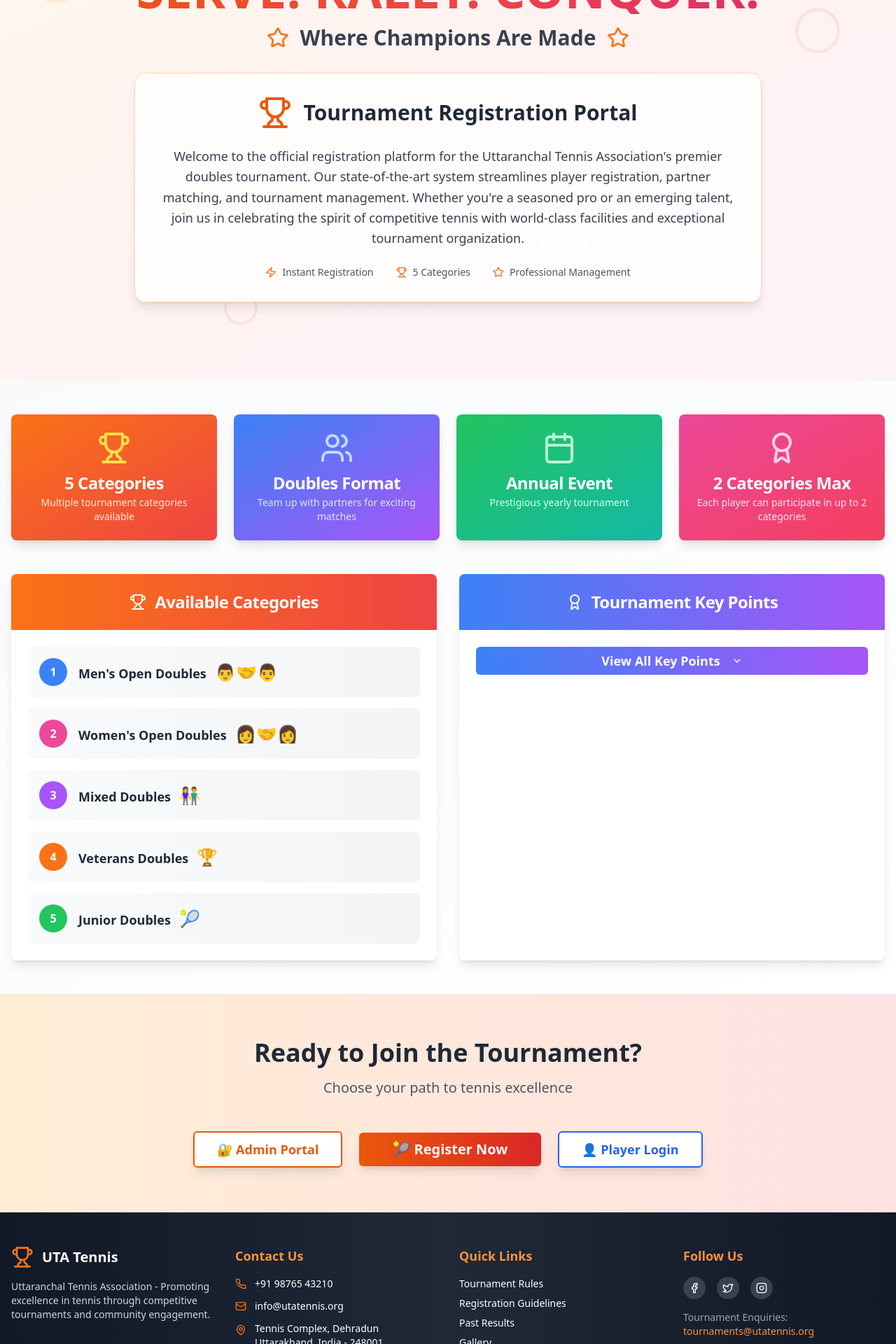
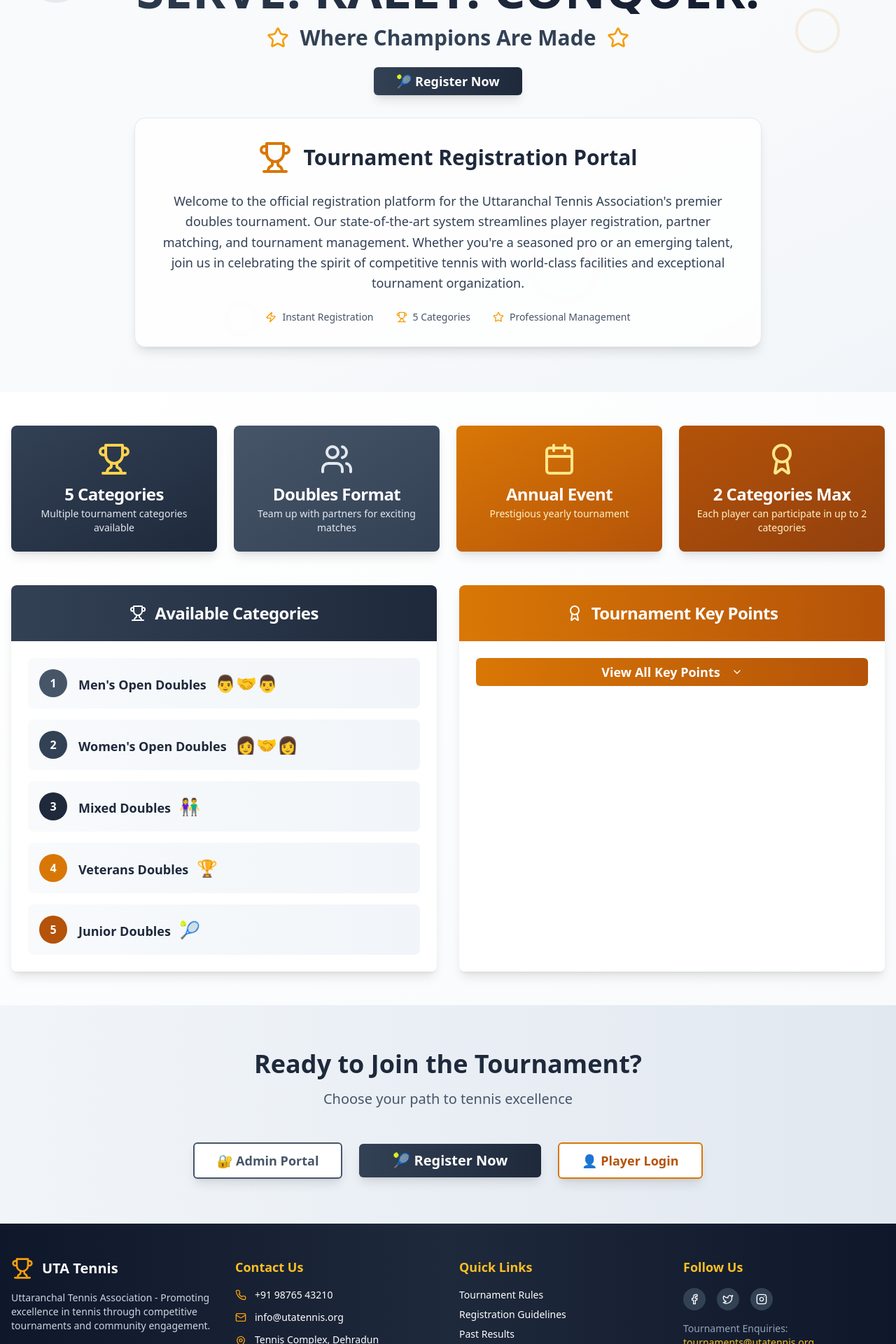
Before and after one commit to pranav22-stack/utta-tennis-rally-hub, a React (Vite) app: page / in a window 1280 px wide. Shown: the part 180-2100 px from the top of the page at 70% size. Built offline with nearby package versions, Linux system fonts and the light colour scheme.

Commit message:
Refactor UI and Navigation
- Reduced color usage, implemented a consistent theme.
- Added a "Register Now" button to the HeroSection.
- Updated navigation: "Tournaments" links to categories, "Home" to top, "Help" to bottom.

```diff
--- a/src/components/Footer.tsx
+++ b/src/components/Footer.tsx
@@ -3,16 +3,16 @@ import { Phone, Mail, MapPin, Trophy, Facebook, Twitter, Instagram } from "lucid
 
 export const Footer = () => {
   return (
-    <footer className="bg-gradient-to-r from-gray-900 via-gray-800 to-gray-900 text-white">
+    <footer id="footer-section" className="bg-gradient-to-r from-slate-900 via-slate-800 to-slate-900 text-white">
       <div className="container mx-auto px-4 py-12">
         <div className="grid md:grid-cols-4 gap-8">
           {/* Organization Info */}
           <div className="space-y-4">
             <div className="flex items-center space-x-3">
-              <Trophy className="h-8 w-8 text-orange-500" />
+              <Trophy className="h-8 w-8 text-amber-500" />
               <h3 className="text-xl font-bold">UTA Tennis</h3>
             </div>
-            <p className="text-gray-300 text-sm">
+            <p className="text-slate-300 text-sm">
               Uttaranchal Tennis Association - Promoting excellence in tennis through
               competitive tournaments and community engagement.
             </p>
@@ -20,18 +20,18 @@ export const Footer = () => {
 
           {/* Contact Info */}
           <div className="space-y-4">
-            <h4 className="text-lg font-semibold text-orange-400">Contact Us</h4>
+            <h4 className="text-lg font-semibold text-amber-400">Contact Us</h4>
             <div className="space-y-3 text-sm">
               <div className="flex items-center space-x-3">
-                <Phone className="h-4 w-4 text-orange-500" />
+                <Phone className="h-4 w-4 text-amber-500" />
                 <span>+91 98765 43210</span>
               </div>
               <div className="flex items-center space-x-3">
-                <Mail className="h-4 w-4 text-orange-500" />
+                <Mail className="h-4 w-4 text-amber-500" />
                 <span>info@utatennis.org</span>
               </div>
               <div className="flex items-start space-x-3">
-                <MapPin className="h-4 w-4 text-orange-500 mt-1" />
+                <MapPin className="h-4 w-4 text-amber-500 mt-1" />
                 <span>Tennis Complex, Dehradun<br />Uttarakhand, India - 248001</span>
               </div>
             </div>
@@ -39,38 +39,38 @@ export const Footer = () => {
 
           {/* Quick Links */}
           <div className="space-y-4">
-            <h4 className="text-lg font-semibold text-orange-400">Quick Links</h4>
+            <h4 className="text-lg font-semibold text-amber-400">Quick Links</h4>
             <div className="space-y-2 text-sm">
-              <a href="#" className="block hover:text-orange-400 transition-colors">Tournament Rules</a>
-              <a href="#" className="block hover:text-orange-400 transition-colors">Registration Guidelines</a>
-              <a href="#" className="block hover:text-orange-400 transition-colors">Past Results</a>
-              <a href="#" className="block hover:text-orange-400 transition-colors">Gallery</a>
+              <a href="#" className="block hover:text-amber-400 transition-colors">Tournament Rules</a>
+              <a href="#" className="block hover:text-amber-400 transition-colors">Registration Guidelines</a>
+              <a href="#" className="block hover:text-amber-400 transition-colors">Past Results</a>
+              <a href="#" className="block hover:text-amber-400 transition-colors">Gallery</a>
             </div>
           </div>
 
           {/* Social Media */}
           <div className="space-y-4">
-            <h4 className="text-lg font-semibold text-orange-400">Follow Us</h4>
+            <h4 className="text-lg font-semibold text-amber-400">Follow Us</h4>
             <div className="flex space-x-4">
-              <a href="#" className="p-2 bg-gray-700 rounded-full hover:bg-orange-600 transition-colors">
+              <a href="#" className="p-2 bg-slate-700 rounded-full hover:bg-amber-600 transition-colors">
                 <Facebook className="h-4 w-4" />
               </a>
-              <a href="#" className="p-2 bg-gray-700 rounded-full hover:bg-orange-600 transition-colors">
+              <a href="#" className="p-2 bg-slate-700 rounded-full hover:bg-amber-600 transition-colors">
                 <Twitter className="h-4 w-4" />
               </a>
-              <a href="#" className="p-2 bg-gray-700 rounded-full hover:bg-orange-600 transition-colors">
+              <a href="#" className="p-2 bg-slate-700 rounded-full hover:bg-amber-600 transition-colors">
                 <Instagram className="h-4 w-4" />
               </a>
             </div>
-            <div className="text-sm text-gray-400">
+            <div className="text-sm text-slate-400">
               <p>Tournament Enquiries:</p>
-              <p className="text-orange-400">tournaments@utatennis.org</p>
+              <p className="text-amber-400">tournaments@utatennis.org</p>
             </div>
           </div>
         </div>
 
         {/* Bottom Bar */}
-        <div className="border-t border-gray-700 mt-8 pt-8 text-center text-sm text-gray-400">
+        <div className="border-t border-slate-700 mt-8 pt-8 text-center text-sm text-slate-400">
           <p>&copy; 2024 Uttaranchal Tennis Association. All rights reserved.</p>
         </div>
       </div>
--- a/src/components/HeroSection.tsx
+++ b/src/components/HeroSection.tsx
@@ -1,55 +1,70 @@
 
 import { Trophy, Star, Zap } from "lucide-react";
+import { Button } from "@/components/ui/button";
 
-export const HeroSection = () => {
+interface HeroSectionProps {
+  onRegisterClick: () => void;
+}
+
+export const HeroSection = ({ onRegisterClick }: HeroSectionProps) => {
   return (
-    <div className="relative bg-gradient-to-br from-orange-50 via-red-50 to-pink-50 py-16 overflow-hidden">
+    <div className="relative bg-gradient-to-br from-slate-50 via-gray-50 to-slate-100 py-16 overflow-hidden">
       {/* Background Pattern */}
       <div className="absolute inset-0 opacity-10">
-        <div className="absolute top-10 left-10 w-20 h-20 border-4 border-orange-500 rounded-full"></div>
-        <div className="absolute top-32 right-20 w-16 h-16 border-4 border-red-500 rounded-full"></div>
-        <div className="absolute bottom-20 left-1/4 w-12 h-12 border-4 border-pink-500 rounded-full"></div>
-        <div className="absolute bottom-32 right-1/3 w-24 h-24 border-4 border-orange-400 rounded-full"></div>
+        <div className="absolute top-10 left-10 w-20 h-20 border-4 border-slate-600 rounded-full"></div>
+        <div className="absolute top-32 right-20 w-16 h-16 border-4 border-amber-600 rounded-full"></div>
+        <div className="absolute bottom-20 left-1/4 w-12 h-12 border-4 border-slate-500 rounded-full"></div>
+        <div className="absolute bottom-32 right-1/3 w-24 h-24 border-4 border-amber-500 rounded-full"></div>
       </div>
 
       <div className="container mx-auto px-4 text-center relative z-10">
         {/* Catchy Tennis Phrase */}
         <div className="mb-8">
-          <h1 className="text-5xl md:text-7xl font-extrabold bg-gradient-to-r from-orange-600 via-red-500 to-pink-600 bg-clip-text text-transparent mb-4">
+          <h1 className="text-5xl md:text-7xl font-extrabold bg-gradient-to-r from-slate-700 via-slate-800 to-slate-900 bg-clip-text text-transparent mb-4">
             SERVE. RALLY. CONQUER.
           </h1>
-          <div className="flex items-center justify-center space-x-4 text-2xl md:text-3xl text-gray-700">
-            <Star className="h-8 w-8 text-orange-500" />
+          <div className="flex items-center justify-center space-x-4 text-2xl md:text-3xl text-slate-700 mb-6">
+            <Star className="h-8 w-8 text-amber-500" />
             <span className="font-bold">Where Champions Are Made</span>
-            <Star className="h-8 w-8 text-orange-500" />
+            <Star className="h-8 w-8 text-amber-500" />
+          </div>
+
+          {/* Register Button After Phrase */}
+          <div className="mb-8">
+            <Button
+              onClick={onRegisterClick}
+              className="px-8 py-4 text-lg bg-gradient-to-r from-slate-700 to-slate-800 hover:from-slate-800 hover:to-slate-900 text-white shadow-lg hover:shadow-xl transition-all duration-300 font-bold transform hover:scale-105"
+            >
+              🎾 Register Now
+            </Button>
           </div>
         </div>
 
         {/* Website Description */}
-        <div className="max-w-4xl mx-auto mb-12">
-          <div className="bg-white/80 backdrop-blur-sm rounded-2xl p-8 shadow-lg border border-orange-200">
+        <div className="max-w-4xl mx-auto">
+          <div className="bg-white/80 backdrop-blur-sm rounded-2xl p-8 shadow-lg border border-slate-200">
             <div className="flex items-center justify-center mb-6">
-              <Trophy className="h-12 w-12 text-orange-600 mr-4" />
-              <h2 className="text-3xl font-bold text-gray-800">Tournament Registration Portal</h2>
+              <Trophy className="h-12 w-12 text-amber-600 mr-4" />
+              <h2 className="text-3xl font-bold text-slate-800">Tournament Registration Portal</h2>
             </div>
-            <p className="text-lg text-gray-700 leading-relaxed">
+            <p className="text-lg text-slate-700 leading-relaxed">
               Welcome to the official registration platform for the Uttaranchal Tennis Association's
               premier doubles tournament. Our state-of-the-art system streamlines player registration,
               partner matching, and tournament management. Whether you're a seasoned pro or an emerging
               talent, join us in celebrating the spirit of competitive tennis with world-class facilities
               and exceptional tournament organization.
             </p>
-            <div className="flex items-center justify-center mt-6 space-x-8 text-sm text-gray-600">
+            <div className="flex items-center justify-center mt-6 space-x-8 text-sm text-slate-600">
               <div className="flex items-center">
-                <Zap className="h-4 w-4 text-orange-500 mr-2" />
+                <Zap className="h-4 w-4 text-amber-500 mr-2" />
                 <span>Instant Registration</span>
               </div>
               <div className="flex items-center">
-                <Trophy className="h-4 w-4 text-orange-500 mr-2" />
+                <Trophy className="h-4 w-4 text-amber-500 mr-2" />
                 <span>5 Categories</span>
               </div>
               <div className="flex items-center">
-                <Star className="h-4 w-4 text-orange-500 mr-2" />
+                <Star className="h-4 w-4 text-amber-500 mr-2" />
                 <span>Professional Management</span>
               </div>
             </div>
--- a/src/components/TournamentInfo.tsx
+++ b/src/components/TournamentInfo.tsx
@@ -8,11 +8,11 @@ export const TournamentInfo = () => {
   const [showKeyPoints, setShowKeyPoints] = useState(false);
 
   const categories = [
-    { name: "Men's Open Doubles", icon: "👨‍🤝‍👨", color: "bg-blue-500" },
-    { name: "Women's Open Doubles", icon: "👩‍🤝‍👩", color: "bg-pink-500" },
-    { name: "Mixed Doubles", icon: "👫", color: "bg-purple-500" },
-    { name: "Veterans Doubles", icon: "🏆", color: "bg-orange-500" },
-    { name: "Junior Doubles", icon: "🎾", color: "bg-green-500" },
+    { name: "Men's Open Doubles", icon: "👨‍🤝‍👨", color: "bg-slate-600" },
+    { name: "Women's Open Doubles", icon: "👩‍🤝‍👩", color: "bg-slate-700" },
+    { name: "Mixed Doubles", icon: "👫", color: "bg-slate-800" },
+    { name: "Veterans Doubles", icon: "🏆", color: "bg-amber-600" },
+    { name: "Junior Doubles", icon: "🎾", color: "bg-amber-700" },
   ];
 
   const keyPoints = [
@@ -41,39 +41,39 @@ export const TournamentInfo = () => {
   ];
 
   return (
-    <div className="py-12 bg-gradient-to-br from-gray-50 to-white">
+    <div id="tournaments-section" className="py-12 bg-gradient-to-br from-white to-slate-50">
       <div className="container mx-auto px-4">
         {/* Tournament Features */}
         <div className="grid md:grid-cols-2 lg:grid-cols-4 gap-6 mb-12">
-          <Card className="bg-gradient-to-br from-orange-500 to-red-500 text-white border-0 shadow-lg hover:shadow-xl transition-shadow">
+          <Card className="bg-gradient-to-br from-slate-700 to-slate-800 text-white border-0 shadow-lg hover:shadow-xl transition-shadow">
             <CardHeader className="text-center">
-              <Trophy className="h-12 w-12 mx-auto mb-2 text-yellow-300" />
+              <Trophy className="h-12 w-12 mx-auto mb-2 text-amber-300" />
               <CardTitle className="text-white">5 Categories</CardTitle>
-              <CardDescription className="text-orange-100">Multiple tournament categories available</CardDescription>
+              <CardDescription className="text-slate-200">Multiple tournament categories available</CardDescription>
             </CardHeader>
           </Card>
 
-          <Card className="bg-gradient-to-br from-blue-500 to-purple-500 text-white border-0 shadow-lg hover:shadow-xl transition-shadow">
+          <Card className="bg-gradient-to-br from-slate-600 to-slate-700 text-white border-0 shadow-lg hover:shadow-xl transition-shadow">
             <CardHeader className="text-center">
-              <Users className="h-12 w-12 mx-auto mb-2 text-blue-200" />
+              <Users className="h-12 w-12 mx-auto mb-2 text-slate-200" />
               <CardTitle className="text-white">Doubles Format</CardTitle>
-              <CardDescription className="text-blue-100">Team up with partners for exciting matches</CardDescription>
+              <CardDescription className="text-slate-200">Team up with partners for exciting matches</CardDescription>
             </CardHeader>
           </Card>
 
-          <Card className="bg-gradient-to-br from-green-500 to-teal-500 text-white border-0 shadow-lg hover:shadow-xl transition-shadow">
+          <Card className="bg-gradient-to-br from-amber-600 to-amber-700 text-white border-0 shadow-lg hover:shadow-xl transition-shadow">
             <CardHeader className="text-center">
-              <Calendar className="h-12 w-12 mx-auto mb-2 text-green-200" />
+              <Calendar className="h-12 w-12 mx-auto mb-2 text-amber-200" />
               <CardTitle className="text-white">Annual Event</CardTitle>
-              <CardDescription className="text-green-100">Prestigious yearly tournament</CardDescription>
+              <CardDescription className="text-amber-100">Prestigious yearly tournament</CardDescription>
             </CardHeader>
           </Card>
 
-          <Card className="bg-gradient-to-br from-pink-500 to-rose-500 text-white border-0 shadow-lg hover:shadow-xl transition-shadow">
+          <Card className="bg-gradient-to-br from-amber-700 to-amber-800 text-white border-0 shadow-lg hover:shadow-xl transition-shadow">
             <CardHeader className="text-center">
-              <Award className="h-12 w-12 mx-auto mb-2 text-pink-200" />
+              <Award className="h-12 w-12 mx-auto mb-2 text-amber-200" />
               <CardTitle className="text-white">2 Categories Max</CardTitle>
-              <CardDescription className="text-pink-100">Each player can participate in up to 2 categories</CardDescription>
+              <CardDescription className="text-amber-100">Each player can participate in up to 2 categories</CardDescription>
             </CardHeader>
           </Card>
         </div>
@@ -81,7 +81,7 @@ export const TournamentInfo = () => {
         <div className="grid md:grid-cols-2 gap-8">
           {/* Available Categories */}
           <Card className="shadow-lg border-0 bg-white">
-            <CardHeader className="bg-gradient-to-r from-orange-500 to-red-500 text-white rounded-t-lg">
+            <CardHeader className="bg-gradient-to-r from-slate-700 to-slate-800 text-white rounded-t-lg">
               <CardTitle className="text-2xl text-center flex items-center justify-center">
                 <Trophy className="mr-3" />
                 Available Categories
@@ -90,12 +90,12 @@ export const TournamentInfo = () => {
             <CardContent className="p-6">
               <div className="space-y-4">
                 {categories.map((category, index) => (
-                  <div key={index} className="flex items-center p-4 rounded-lg bg-gradient-to-r from-gray-50 to-gray-100 hover:from-orange-50 hover:to-red-50 transition-colors">
+                  <div key={index} className="flex items-center p-4 rounded-lg bg-gradient-to-r from-slate-50 to-slate-100 hover:from-slate-100 hover:to-slate-200 transition-colors">
                     <div className={`w-10 h-10 rounded-full ${category.color} flex items-center justify-center text-white font-bold mr-4`}>
                       {index + 1}
                     </div>
                     <div className="flex-1">
-                      <span className="text-lg font-semibold text-gray-800">{category.name}</span>
+                      <span className="text-lg font-semibold text-slate-800">{category.name}</span>
                       <span className="ml-3 text-2xl">{category.icon}</span>
                     </div>
                   </div>
@@ -106,7 +106,7 @@ export const TournamentInfo = () => {
 
           {/* Key Points Dropdown */}
           <Card className="shadow-lg border-0 bg-white">
-            <CardHeader className="bg-gradient-to-r from-blue-500 to-purple-500 text-white rounded-t-lg">
+            <CardHeader className="bg-gradient-to-r from-amber-600 to-amber-700 text-white rounded-t-lg">
               <CardTitle className="text-2xl text-center flex items-center justify-center">
                 <Award className="mr-3" />
                 Tournament Key Points
@@ -115,7 +115,7 @@ export const TournamentInfo = () => {
             <CardContent className="p-6">
               <Button
                 onClick={() => setShowKeyPoints(!showKeyPoints)}
-                className="w-full bg-gradient-to-r from-blue-500 to-purple-500 hover:from-blue-600 hover:to-purple-600 text-white py-4 text-lg font-semibold"
+                className="w-full bg-gradient-to-r from-amber-600 to-amber-700 hover:from-amber-700 hover:to-amber-800 text-white py-4 text-lg font-semibold"
               >
                 {showKeyPoints ? (
                   <>
@@ -131,11 +131,11 @@ export const TournamentInfo = () => {
               {showKeyPoints && (
                 <div className="mt-6 space-y-3 max-h-80 overflow-y-auto">
                   {keyPoints.map((point, index) => (
-                    <div key={index} className="flex items-start p-3 rounded-lg bg-gradient-to-r from-blue-50 to-purple-50 hover:from-blue-100 hover:to-purple-100 transition-colors">
-                      <div className="w-6 h-6 rounded-full bg-gradient-to-r from-blue-500 to-purple-500 flex items-center justify-center text-white text-sm font-bold mr-3 flex-shrink-0">
+                    <div key={index} className="flex items-start p-3 rounded-lg bg-gradient-to-r from-amber-50 to-amber-100 hover:from-amber-100 hover:to-amber-200 transition-colors">
+                      <div className="w-6 h-6 rounded-full bg-gradient-to-r from-amber-600 to-amber-700 flex items-center justify-center text-white text-sm font-bold mr-3 flex-shrink-0">
                         {index + 1}
                       </div>
-                      <span className="text-gray-700">{point}</span>
+                      <span className="text-slate-700">{point}</span>
                     </div>
                   ))}
                 </div>
--- a/src/pages/Index.tsx
+++ b/src/pages/Index.tsx
@@ -25,6 +25,10 @@ const Index = () => {
     }
   };
 
+  const handleRegisterClick = () => {
+    setActiveView('register');
+  };
+
   if (activeView === 'admin') {
     return <AdminLogin onBack={() => setActiveView('home')} />;
   }
@@ -38,33 +42,33 @@ const Index = () => {
   }
 
   return (
-    <div className="min-h-screen bg-gradient-to-br from-orange-50 via-red-50 to-pink-50">
+    <div className="min-h-screen bg-gradient-to-br from-slate-50 via-gray-50 to-slate-100">
       <Header onNavigate={handleNavigation} />
 
-      <HeroSection />
+      <HeroSection onRegisterClick={handleRegisterClick} />
 
       <TournamentInfo />
 
       {/* Action Buttons Section */}
-      <div className="py-16 bg-gradient-to-r from-orange-100 to-red-100">
+      <div className="py-16 bg-gradient-to-r from-slate-100 to-slate-200">
         <div className="container mx-auto px-4">
           <div className="text-center mb-12">
-            <h2 className="text-4xl font-bold text-gray-800 mb-4">Ready to Join the Tournament?</h2>
-            <p className="text-xl text-gray-600">Choose your path to tennis excellence</p>
+            <h2 className="text-4xl font-bold text-slate-800 mb-4">Ready to Join the Tournament?</h2>
+            <p className="text-xl text-slate-600">Choose your path to tennis excellence</p>
           </div>
 
           <div className="flex flex-col sm:flex-row gap-6 justify-center items-center max-w-4xl mx-auto">
             <Button
               onClick={() => setActiveView('admin')}
               variant="outline"
-              className="w-full sm:w-auto px-8 py-6 text-lg border-2 border-orange-600 text-orange-600 hover:bg-orange-600 hover:text-white bg-white shadow-lg hover:shadow-xl transition-all duration-300 font-semibold"
+              className="w-full sm:w-auto px-8 py-6 text-lg border-2 border-slate-600 text-slate-600 hover:bg-slate-600 hover:text-white bg-white shadow-lg hover:shadow-xl transition-all duration-300 font-semibold"
             >
               🔐 Admin Portal
             </Button>
 
             <Button
-              onClick={() => setActiveView('register')}
-              className="w-full sm:w-auto px-12 py-6 text-xl bg-gradient-to-r from-orange-600 to-red-600 hover:from-orange-700 hover:to-red-700 text-white shadow-lg hover:shadow-xl transition-all duration-300 font-bold transform hover:scale-105"
+              onClick={handleRegisterClick}
+              className="w-full sm:w-auto px-12 py-6 text-xl bg-gradient-to-r from-slate-700 to-slate-800 hover:from-slate-800 hover:to-slate-900 text-white shadow-lg hover:shadow-xl transition-all duration-300 font-bold transform hover:scale-105"
             >
               🎾 Register Now
             </Button>
@@ -72,7 +76,7 @@ const Index = () => {
             <Button
               onClick={() => setActiveView('user')}
               variant="outline"
-              className="w-full sm:w-auto px-8 py-6 text-lg border-2 border-blue-600 text-blue-600 hover:bg-blue-600 hover:text-white bg-white shadow-lg hover:shadow-xl transition-all duration-300 font-semibold"
+              className="w-full sm:w-auto px-8 py-6 text-lg border-2 border-amber-600 text-amber-700 hover:bg-amber-600 hover:text-white bg-white shadow-lg hover:shadow-xl transition-all duration-300 font-semibold"
             >
               👤 Player Login
             </Button>
```
Also changed, not shown: src/components/Header.tsx (+24 -6 lines).
